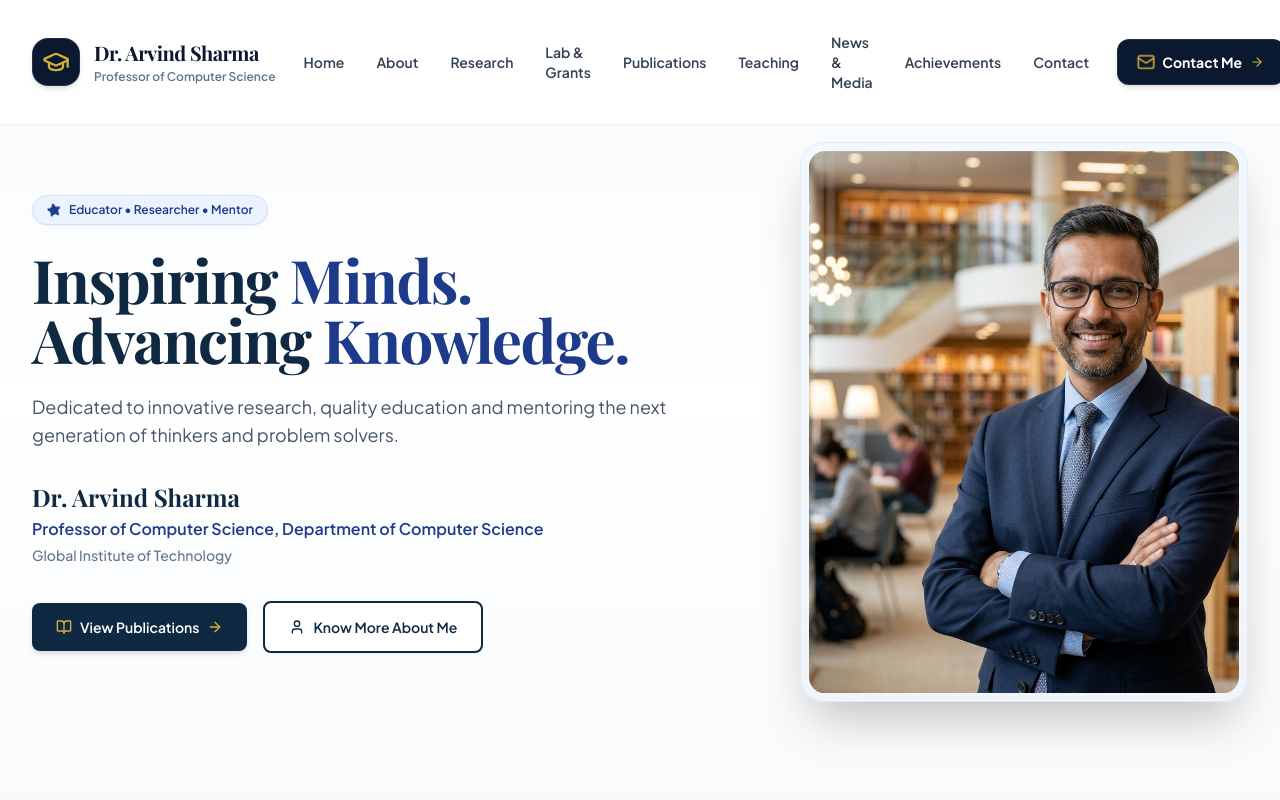
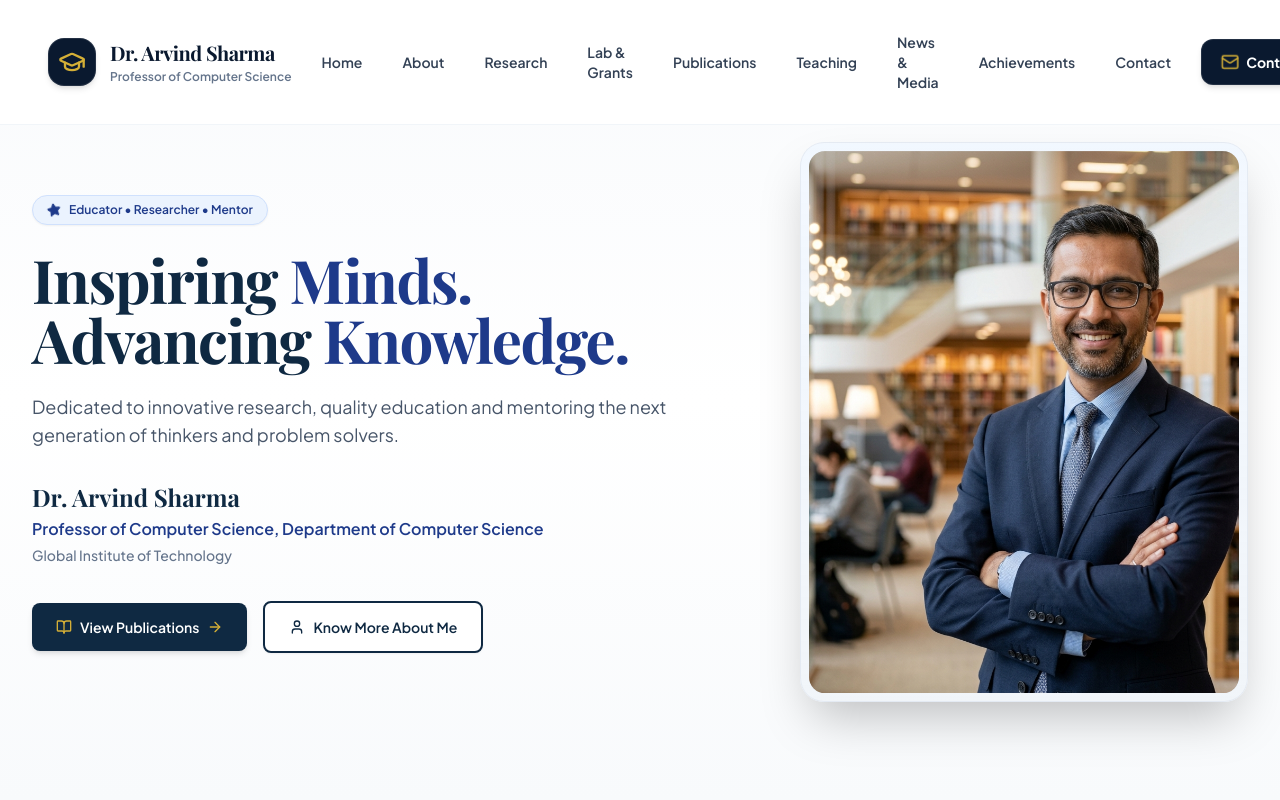
Before and after one commit to sachinrawat6264384464/DR_landingpage, a Next.js app: page / in a window 1280 px wide. Shown: the top 800 px of the page. Built offline with nearby package versions, Linux system fonts and the light colour scheme; a web font is replaced by a local one.

Commit message:
Update Navbar container to 100% full screen width

```diff
--- a/src/components/Navbar.tsx
+++ b/src/components/Navbar.tsx
@@ -41,7 +41,7 @@ export default function Navbar() {
           : "bg-white/90 backdrop-blur-md py-5 sm:py-6 border-b border-slate-100"
       }`}
     >
-      <div className="max-w-7xl mx-auto px-4 sm:px-6 lg:px-8">
+      <div className="w-full px-4 sm:px-8 lg:px-12">
         <div className="flex items-center justify-between gap-4">
 
           {/* Logo / Professor Title */}
@@ -65,7 +65,7 @@ export default function Navbar() {
           </a>
 
           {/* Desktop Framer Motion Nav Links */}
-          <nav className="hidden lg:flex items-center space-x-1 xl:space-x-2">
+          <nav className="hidden lg:flex items-center space-x-1 xl:space-x-3">
             {navLinks.map((link) => (
               <motion.a
                 key={link.name}
@@ -74,7 +74,7 @@ export default function Navbar() {
                 onMouseLeave={() => setHoveredLink(null)}
                 whileHover={{ y: -2 }}
                 whileTap={{ scale: 0.95 }}
-                className="relative px-3 py-2 text-xs xl:text-sm font-semibold text-slate-700 hover:text-academic-navy transition-colors rounded-xl"
+                className="relative px-3.5 py-2 text-xs xl:text-sm font-semibold text-slate-700 hover:text-academic-navy transition-colors rounded-xl"
               >
                 <span className="relative z-10">{link.name}</span>
 
```
